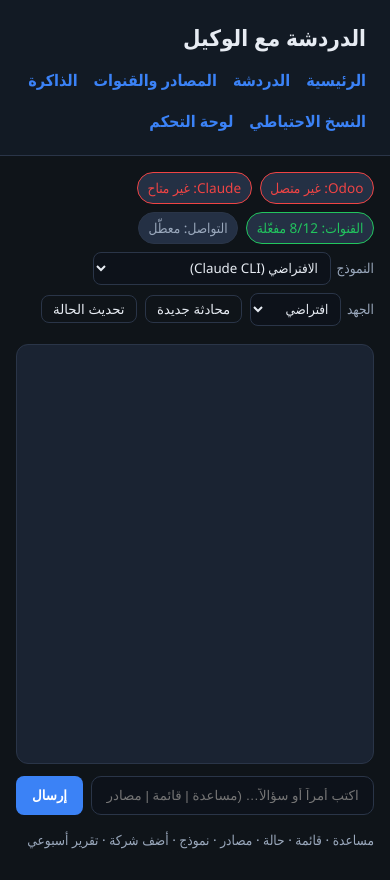
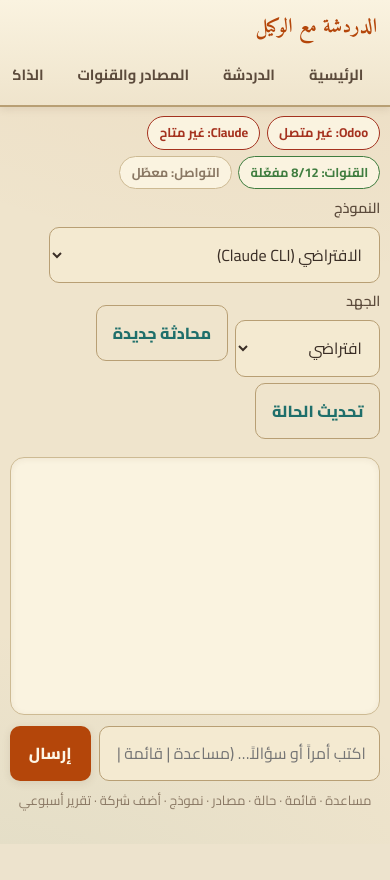
Before and after one commit to mahdi-m1/odoo-ai-agent-monitor, a FastAPI app: page /chat in a window 390 px wide. After the commit the page ends 811 px from the top, so only its background shows below. Run offline with FastAPI, Linux system fonts and the light colour scheme; data that the repository does not hold is empty.

Commit message:
Redesign UI: mobile-first "old paper" theme with bold Arabic fonts and vivid accents
- New palette in style.css: warm parchment/sepia base that is easy on the eyes, deep-ink text,
  vivid terracotta primary + teal secondary accents; automatic dark "leather" variant via
  prefers-color-scheme
- Bold Arabic typography (Cairo 700-900 for UI, Amiri for headings) via Google Fonts
- Mobile-first responsive: sticky header, horizontally-scrollable nav, fluid card grid, 44px touch
  targets, scrollable tables, dvh-based chat height; verified no horizontal overflow at 390px
- theme-color/color-scheme meta on all pages; respects prefers-reduced-motion
- All existing class names preserved, so every page (home/chat/sources/memory/backup/dashboard)
  is restyled without template logic changes. Verified headlessly across pages: no JS/page errors

Co-Authored-By: Claude Opus 5 <noreply@anthropic.com>

```diff
--- a/web/static/css/style.css
+++ b/web/static/css/style.css
@@ -1,162 +1,254 @@
+/* ===== Odoo AI Agent Monitor — "Old Paper" theme =====
+   هوية بصرية: ورق قديم هادئ للعين · خطوط عربية عريضة · ألوان بارزة · متجاوب للهاتف أولاً */
+@import url('https://fonts.googleapis.com/css2?family=Cairo:wght@400;600;700;800;900&family=Amiri:wght@700&display=swap');
+
 :root {
-  --bg: #0f1419;
-  --card: #1a2332;
-  --text: #e7ecf3;
-  --muted: #9aa8bc;
-  --accent: #3b82f6;
-  --ok: #22c55e;
-  --bad: #ef4444;
-  --border: #2a3548;
+  /* الورق والحبر */
+  --paper:      #efe4cc;   /* خلفية عامة — ورق */
+  --paper-2:    #e7d9bb;   /* تدرّج/حواف */
+  --card:       #faf3e0;   /* بطاقات — ورق أفتح */
+  --card-2:     #f4ead1;   /* حقول داخلية */
+  --ink:        #3a2e26;   /* حبر داكن */
+  --ink-soft:   #5c4b3c;
+  --muted:      #8a7864;   /* نص ثانوي */
+  --border:     #cdba93;   /* حدود ورقية */
+  --border-2:   #b89f74;
+
+  /* ألوان بارزة */
+  --accent:     #b4460a;   /* أصهب/طوبي — أساسي */
+  --accent-ink: #fdf6e6;
+  --accent-2:   #1f6f6b;   /* أزرق مخضر عميق — ثانوي */
+  --gold:       #a9791f;
+  --ok:         #3f7d3f;
+  --bad:        #a5321f;
+
+  --radius: 14px;
+  --radius-sm: 10px;
+  --shadow: 0 2px 8px rgba(90, 66, 40, 0.12);
+  --shadow-lg: 0 6px 22px rgba(90, 66, 40, 0.18);
+  --sans: "Cairo", "Segoe UI", Tahoma, system-ui, sans-serif;
+  --serif: "Amiri", "Cairo", serif;
+}
+
+@media (prefers-color-scheme: dark) {
+  :root {
+    --paper: #241d17; --paper-2: #2c231b; --card: #302619; --card-2: #3a2e20;
+    --ink: #f0e6d2; --ink-soft: #ddceb2; --muted: #b3a184; --border: #4a3c2a; --border-2: #5f4d36;
+    --accent: #e07233; --accent-ink: #241d17; --accent-2: #4fb3ad; --gold: #d8a748;
+    --ok: #6cbf6c; --bad: #e0664f;
+    --shadow: 0 2px 10px rgba(0,0,0,.35); --shadow-lg: 0 8px 26px rgba(0,0,0,.45);
+  }
 }
 
 * { box-sizing: border-box; }
+html { -webkit-text-size-adjust: 100%; }
 
 body {
   margin: 0;
-  font-family: "Segoe UI", Tahoma, system-ui, sans-serif;
-  background: var(--bg);
-  color: var(--text);
-  line-height: 1.6;
+  font-family: var(--sans);
+  font-weight: 500;
+  background:
+    radial-gradient(1200px 600px at 100% -10%, rgba(180,70,10,.06), transparent 60%),
+    radial-gradient(900px 500px at -10% 110%, rgba(31,111,107,.07), transparent 60%),
+    var(--paper);
+  color: var(--ink);
+  line-height: 1.7;
+  font-size: 16px;
+  min-height: 100vh;
 }
 
+/* ===== الرأس والتنقّل ===== */
 .top {
-  padding: 1.25rem 1.5rem;
-  border-bottom: 1px solid var(--border);
-  background: #121a24;
+  position: sticky; top: 0; z-index: 50;
+  padding: 0.9rem 1.1rem 0.6rem;
+  background: linear-gradient(180deg, var(--card), var(--paper));
+  border-bottom: 2px solid var(--border-2);
+  box-shadow: var(--shadow);
+}
+.top h1 {
+  margin: 0 0 0.15rem;
+  font-family: var(--serif);
+  font-weight: 700;
+  font-size: 1.5rem;
+  letter-spacing: .2px;
+  color: var(--accent);
+}
+.sub { margin: 0; color: var(--muted); font-size: 0.9rem; }
+
+nav {
+  margin-top: 0.6rem;
+  display: flex; gap: 0.4rem; flex-wrap: nowrap;
+  overflow-x: auto; -webkit-overflow-scrolling: touch;
+  scrollbar-width: none; padding-bottom: 2px;
+}
+nav::-webkit-scrollbar { display: none; }
+nav a {
+  flex: 0 0 auto;
+  color: var(--ink-soft); text-decoration: none;
+  font-weight: 700; font-size: 0.92rem;
+  padding: 0.4rem 0.8rem; border-radius: 999px;
+  border: 1.5px solid transparent;
+  transition: all .15s ease;
+}
+nav a:hover, nav a:focus { background: var(--card-2); border-color: var(--border); color: var(--accent); }
+
+/* ===== الشبكة والبطاقات ===== */
+.grid {
+  display: grid;
+  grid-template-columns: repeat(auto-fit, minmax(min(100%, 300px), 1fr));
+  gap: 1rem;
+  padding: 1rem;
+  max-width: 1200px; margin: 0 auto;
+}
+.card {
+  background: var(--card);
+  border: 1.5px solid var(--border);
+  border-radius: var(--radius);
+  padding: 1.1rem 1.2rem;
+  box-shadow: var(--shadow);
+}
+.card.full { grid-column: 1 / -1; }
+.card h2 {
+  margin: 0 0 0.8rem;
+  font-family: var(--serif); font-weight: 700;
+  font-size: 1.2rem; color: var(--ink);
+  border-bottom: 2px solid var(--border); padding-bottom: 0.4rem;
+}
+.card h3 { margin: 1rem 0 0.4rem; font-size: 1rem; font-weight: 800; color: var(--ink-soft); }
+
+.status { list-style: none; padding: 0; margin: 0; }
+.status li { padding: 0.2rem 0; border-bottom: 1px dashed var(--border); }
+.status li:last-child { border-bottom: 0; }
+.ok { color: var(--ok); font-weight: 800; }
+.bad { color: var(--bad); font-weight: 800; }
+.muted { color: var(--muted); font-size: 0.88rem; }
+
+/* ===== النماذج والأزرار ===== */
+.form { display: flex; flex-direction: column; gap: 0.55rem; }
+.form input, .form select, input[type="text"], input[type="password"], input[type="number"], input[type="file"], textarea, select {
+  font-family: inherit; font-size: 1rem; font-weight: 500;
+  padding: 0.7rem 0.85rem;
+  border-radius: var(--radius-sm);
+  border: 1.5px solid var(--border-2);
+  background: var(--card-2);
+  color: var(--ink);
+  width: 100%;
+  transition: border-color .15s, box-shadow .15s;
+}
+input:focus, select:focus, textarea:focus {
+  outline: none; border-color: var(--accent);
+  box-shadow: 0 0 0 3px rgba(180,70,10,.15);
+}
+button, .form button, .chat-input button {
+  font-family: inherit; font-size: 1rem; font-weight: 800;
+  padding: 0.7rem 1.2rem;
+  border: none; border-radius: var(--radius-sm);
+  background: var(--accent); color: var(--accent-ink);
+  cursor: pointer; min-height: 44px;
+  box-shadow: var(--shadow);
+  transition: transform .08s ease, filter .15s ease;
+}
+button:hover { filter: brightness(1.06); }
+button:active { transform: translateY(1px); }
+button.ghost {
+  background: transparent; color: var(--accent-2);
+  border: 1.5px solid var(--border-2); box-shadow: none;
+}
+button.ghost:hover { border-color: var(--accent-2); background: var(--card-2); }
+button.small { padding: 0.35rem 0.7rem; font-size: 0.85rem; min-height: 34px; }
+button.danger, button.ghost.danger { color: var(--bad); border-color: var(--bad); }
+a.ghost { display: inline-block; text-decoration: none; padding: 0.35rem 0.7rem; border: 1.5px solid var(--border-2); border-radius: var(--radius-sm); color: var(--accent-2); font-weight: 700; font-size: 0.85rem; }
+
+label.inline { display: inline-flex; gap: 0.4rem; align-items: center; color: var(--ink-soft); font-weight: 600; font-size: 0.9rem; flex-wrap: wrap; }
+.checks { display: flex; flex-wrap: wrap; gap: 0.7rem 1rem; }
+.checks label { display: inline-flex; gap: 0.4rem; align-items: center; font-weight: 600; }
+input[type="checkbox"] { width: auto; min-width: 20px; min-height: 20px; accent-color: var(--accent); }
+
+.result {
+  margin-top: 0.75rem; background: var(--card-2);
+  padding: 0.8rem; border-radius: var(--radius-sm);
+  font-size: 0.85rem; white-space: pre-wrap; word-break: break-word;
+  max-height: 260px; overflow: auto;
+  border: 1px solid var(--border); color: var(--ink-soft);
+  font-family: "Cairo", monospace;
 }
 
-.top h1 { margin: 0 0 0.25rem; font-size: 1.4rem; }
-.sub { margin: 0; color: var(--muted); font-size: 0.95rem; }
+/* ===== الجداول (متجاوبة) ===== */
+.card table, table { width: 100%; border-collapse: collapse; font-size: 0.9rem; }
+.card { overflow-x: auto; }
+th, td { border-bottom: 1px solid var(--border); padding: 0.6rem 0.4rem; text-align: right; vertical-align: top; }
+th { color: var(--accent-2); font-weight: 800; white-space: nowrap; }
+tr:hover td { background: var(--card-2); }
+td .url, .url { font-family: monospace; font-size: 0.78rem; word-break: break-all; color: var(--muted); }
 
-nav { margin-top: 0.75rem; display: flex; gap: 1rem; flex-wrap: wrap; }
-nav a { color: var(--accent); text-decoration: none; font-weight: 600; }
-nav a:hover { text-decoration: underline; }
+.row { display: flex; gap: 0.5rem; flex-wrap: wrap; align-items: center; }
+.row input, .row select { flex: 1; min-width: 140px; width: auto; }
 
-.grid {
-  display: grid;
-  grid-template-columns: repeat(auto-fit, minmax(280px, 1fr));
-  gap: 1rem;
-  padding: 1.25rem;
+/* ===== الدردشة ===== */
+.chat-layout {
+  max-width: 900px; margin: 0 auto; padding: 0.8rem;
+  display: flex; flex-direction: column;
+  height: calc(100vh - 140px); min-height: 420px;
+}
+.agent-bar {
+  display: flex; flex-wrap: wrap; gap: 0.5rem; align-items: center;
+  margin-bottom: 0.6rem; font-size: 0.85rem;
+}
+.pill {
+  padding: 0.3rem 0.7rem; border-radius: 999px;
+  background: var(--card); border: 1.5px solid var(--border);
+  color: var(--muted); font-weight: 700; white-space: nowrap;
+}
+.pill.ok-pill { border-color: var(--ok); color: var(--ok); }
+.pill.bad-pill { border-color: var(--bad); color: var(--bad); }
+
+.messages {
+  flex: 1; overflow-y: auto;
+  display: flex; flex-direction: column; gap: 0.6rem;
+  padding: 0.8rem; background: var(--card);
+  border-radius: var(--radius); border: 1.5px solid var(--border);
+  box-shadow: inset 0 1px 6px rgba(90,66,40,.08);
+}
+.bubble {
+  max-width: 88%; padding: 0.75rem 1rem;
+  border-radius: 14px; white-space: pre-wrap; word-break: break-word;
+  font-weight: 500; line-height: 1.7; box-shadow: var(--shadow);
+}
+.bubble.user { align-self: flex-start; background: var(--accent-2); color: #fff; border-bottom-right-radius: 4px; }
+.bubble.bot  { align-self: flex-end; background: var(--card-2); color: var(--ink); border: 1.5px solid var(--border); border-bottom-left-radius: 4px; }
+.bubble.pending { opacity: 0.65; font-style: italic; }
+
+.chat-input { display: flex; gap: 0.5rem; margin-top: 0.7rem; }
+.chat-input input { flex: 1; }
+.hint { color: var(--muted); font-size: 0.82rem; text-align: center; margin: 0.5rem 0 0; }
+
+/* ===== لوحة المهام ===== */
+#tasks-panel { display: flex; flex-direction: column; gap: 0.5rem; margin-bottom: 0.5rem; }
+.task-card {
+  width: 100%; background: var(--card);
+  border: 1.5px solid var(--accent); border-radius: var(--radius-sm);
+  padding: 0.7rem 0.9rem; box-shadow: var(--shadow);
+}
+.task-card.err, #tasks-panel .task-card.err { border-color: var(--bad); }
+.task-head { font-weight: 800; font-size: 0.92rem; margin-bottom: 0.45rem; color: var(--ink); }
+.task-bar { height: 10px; background: var(--card-2); border-radius: 6px; overflow: hidden; margin-bottom: 0.45rem; border: 1px solid var(--border); }
+.task-fill { height: 100%; width: 0; background: linear-gradient(90deg, var(--accent), var(--gold)); transition: width .4s ease; }
+.task-fill.bad-fill { background: var(--bad); }
+.task-log { font-size: 0.8rem; color: var(--muted); white-space: pre-wrap; font-family: "Cairo", monospace; }
+
+/* ===== الهاتف ===== */
+@media (max-width: 640px) {
+  body { font-size: 15px; }
+  .top { padding: 0.7rem 0.8rem 0.5rem; }
+  .top h1 { font-size: 1.25rem; }
+  .grid { padding: 0.7rem; gap: 0.8rem; }
+  .card { padding: 0.9rem; border-radius: 12px; }
+  .chat-layout { height: calc(100dvh - 130px); padding: 0.6rem; }
+  .bubble { max-width: 92%; }
+  .agent-bar { font-size: 0.8rem; gap: 0.4rem; }
+  th, td { padding: 0.5rem 0.3rem; font-size: 0.85rem; }
+  button, .form button { padding: 0.75rem 1rem; }  /* لمس مريح */
 }
 
-.card {
-  background: var(--card);
-  border: 1px solid var(--border);
-  border-radius: 12px;
-  padding: 1rem 1.1rem;
-}
-.card.full { grid-column: 1 / -1; }
-.card h2 { margin-top: 0; font-size: 1.1rem; }
-
-.status { list-style: none; padding: 0; }
-.ok { color: var(--ok); font-weight: 700; }
-.bad { color: var(--bad); font-weight: 700; }
-
-.form { display: flex; flex-direction: column; gap: 0.5rem; }
-.form input {
-  padding: 0.55rem 0.7rem;
-  border-radius: 8px;
-  border: 1px solid var(--border);
-  background: #0d121a;
-  color: var(--text);
-}
-.form button, .chat-input button {
-  padding: 0.6rem 1rem;
-  border: none;
-  border-radius: 8px;
-  background: var(--accent);
-  color: white;
-  font-weight: 700;
-  cursor: pointer;
-}
-
-.result {
-  margin-top: 0.75rem;
-  background: #0d121a;
-  padding: 0.75rem;
-  border-radius: 8px;
-  font-size: 0.85rem;
-  white-space: pre-wrap;
-  max-height: 240px;
-  overflow: auto;
-}
-
-table { width: 100%; border-collapse: collapse; font-size: 0.9rem; }
-th, td {
-  border-bottom: 1px solid var(--border);
-  padding: 0.45rem 0.35rem;
-  text-align: right;
-}
-th { color: var(--muted); }
-
-.chat-layout {
-  max-width: 900px;
-  margin: 0 auto;
-  padding: 1rem;
-  display: flex;
-  flex-direction: column;
-  height: calc(100vh - 120px);
-}
-.messages {
-  flex: 1;
-  overflow-y: auto;
-  display: flex;
-  flex-direction: column;
-  gap: 0.6rem;
-  padding: 0.5rem;
-  background: var(--card);
-  border-radius: 12px;
-  border: 1px solid var(--border);
-}
-.bubble {
-  max-width: 85%;
-  padding: 0.7rem 0.9rem;
-  border-radius: 12px;
-  white-space: pre-wrap;
-}
-.bubble.user { align-self: flex-start; background: #243044; }
-.bubble.bot { align-self: flex-end; background: #1e3a5f; }
-.chat-input { display: flex; gap: 0.5rem; margin-top: 0.75rem; }
-.chat-input input {
-  flex: 1;
-  padding: 0.7rem 0.9rem;
-  border-radius: 10px;
-  border: 1px solid var(--border);
-  background: #0d121a;
-  color: var(--text);
-}
-.hint { color: var(--muted); font-size: 0.85rem; }
-
-/* --- agent status bar / pills --- */
-.agent-bar { display: flex; flex-wrap: wrap; gap: 0.5rem; align-items: center; margin-bottom: 0.6rem; font-size: 0.85rem; }
-.pill { padding: 0.25rem 0.6rem; border-radius: 999px; background: #243044; border: 1px solid var(--border); color: var(--muted); }
-.pill.ok-pill { border-color: var(--ok); color: var(--ok); }
-.pill.bad-pill { border-color: var(--bad); color: var(--bad); }
-label.inline { display: inline-flex; gap: 0.35rem; align-items: center; color: var(--muted); }
-select, .form select {
-  padding: 0.35rem 0.5rem; border-radius: 8px; border: 1px solid var(--border);
-  background: #0d121a; color: var(--text); font-family: inherit;
-}
-button.ghost { background: transparent; border: 1px solid var(--border); color: var(--text); padding: 0.35rem 0.7rem; border-radius: 8px; cursor: pointer; }
-button.ghost:hover { border-color: var(--accent); }
-button.small { padding: 0.2rem 0.5rem; font-size: 0.8rem; }
-button.danger { border-color: var(--bad); color: var(--bad); }
-.bubble.pending { opacity: 0.6; font-style: italic; }
-.row { display: flex; gap: 0.5rem; flex-wrap: wrap; align-items: center; }
-.row input { flex: 1; min-width: 140px; }
-.muted { color: var(--muted); font-size: 0.85rem; }
-td .url { font-family: monospace; font-size: 0.8rem; word-break: break-all; color: var(--muted); }
-.toggle { cursor: pointer; }
-.checks { display: flex; flex-wrap: wrap; gap: 0.6rem; }
-.checks label { display: inline-flex; gap: 0.3rem; align-items: center; }
-
-.task-card { width: 90%; max-width: 90%; }
-.task-bar { height: 8px; background: #0d121a; border-radius: 6px; overflow: hidden; margin-bottom: .5rem; border: 1px solid var(--border); }
-.task-fill { height: 100%; width: 0; background: var(--accent); transition: width .4s ease; }
-.task-fill.bad-fill { background: var(--bad); }
-.task-log { font-size: .82rem; color: var(--muted); white-space: pre-wrap; font-family: monospace; }
-
-#tasks-panel { display: flex; flex-direction: column; gap: .5rem; margin-bottom: .5rem; }
-#tasks-panel .task-card { width: 100%; max-width: 100%; background: var(--card); border: 1px solid var(--accent); border-radius: 10px; padding: .6rem .8rem; }
-#tasks-panel .task-card.err { border-color: var(--bad); }
-.task-head { font-weight: 700; font-size: .9rem; margin-bottom: .4rem; }
+/* احترام تفضيل تقليل الحركة */
+@media (prefers-reduced-motion: reduce) { * { transition: none !important; } }
```
